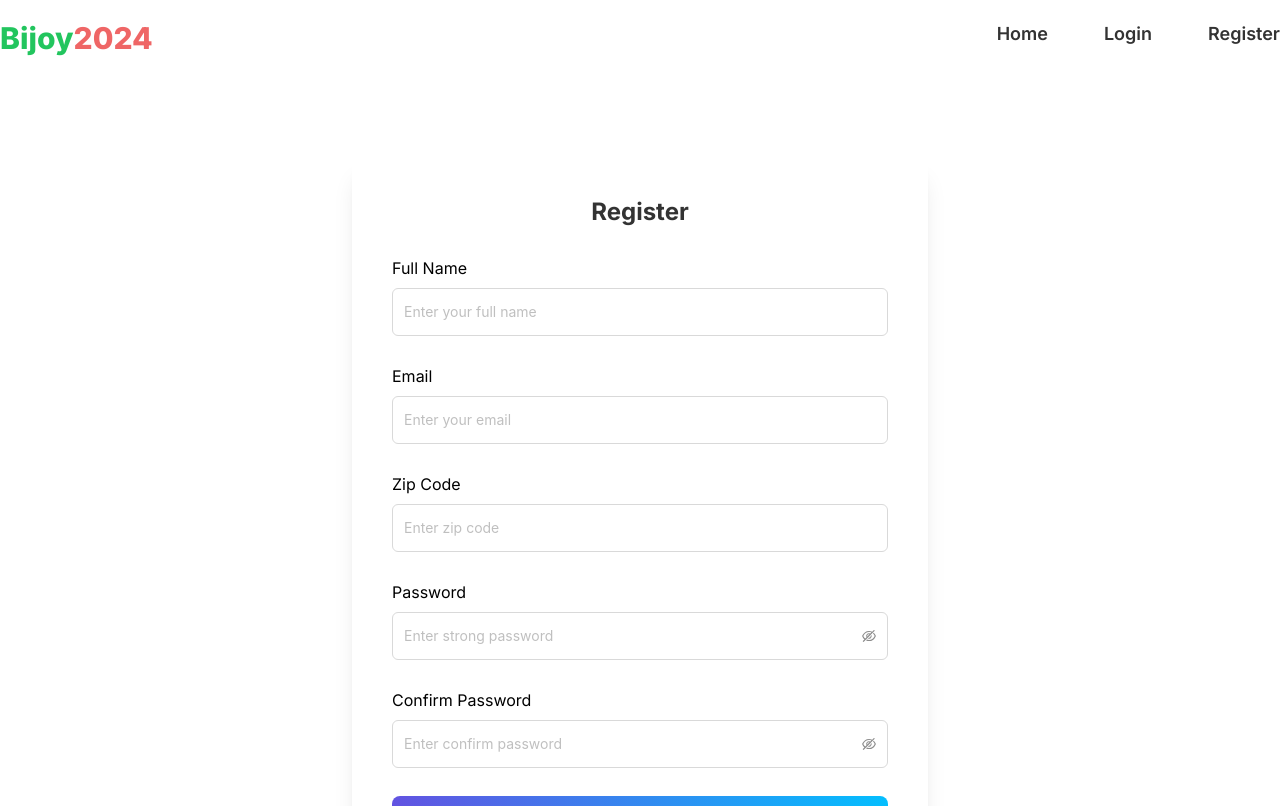
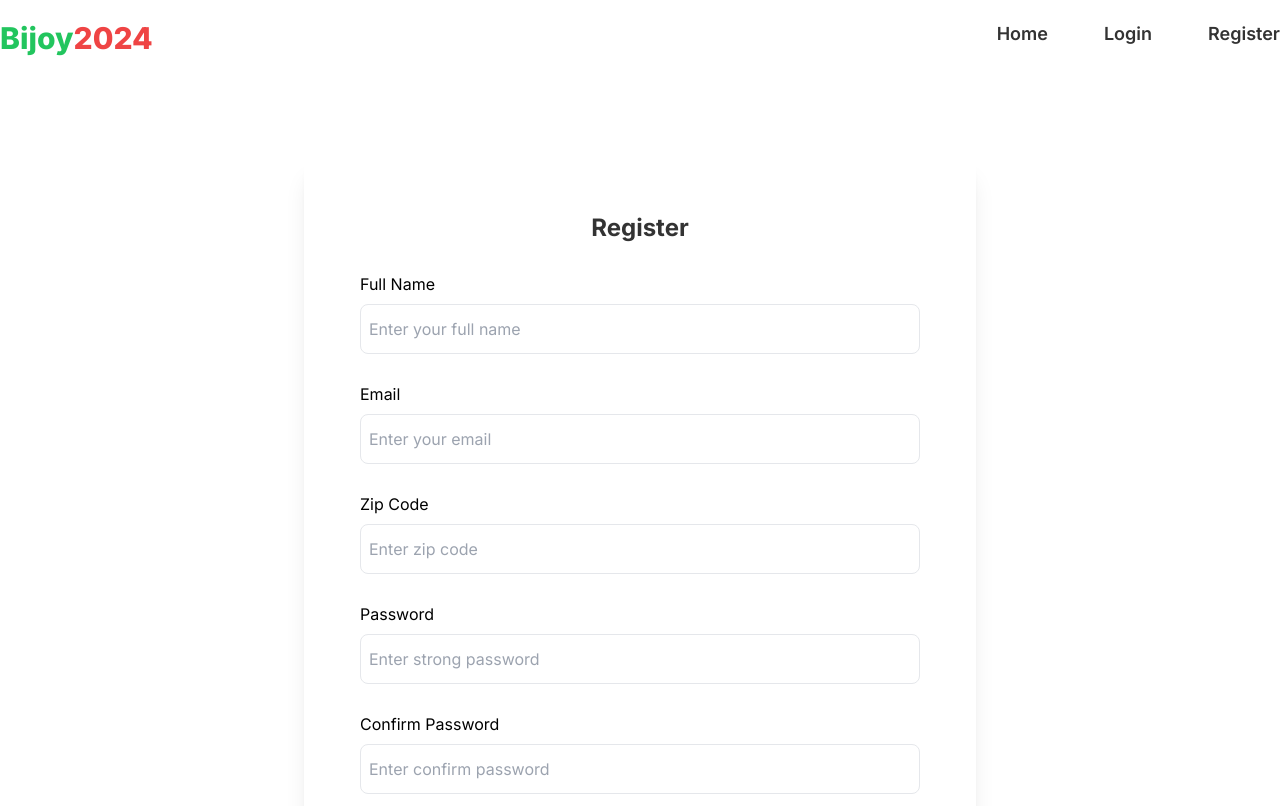
Before and after one commit to hossainarif37/bijoy2024, a Next.js app: page /register in a window 1280 px wide. Shown: the top 806 px of the page. Built offline with nearby package versions, Linux system fonts and the light colour scheme.

Commit message:
feat(Register): Implement form validation with error handling and Removed Ant Design form fields

```diff
--- a/package.json
+++ b/package.json
@@ -12,7 +12,8 @@
     "antd": "^5.20.2",
     "next": "14.2.5",
     "react": "^18",
-    "react-dom": "^18"
+    "react-dom": "^18",
+    "react-hook-form": "^7.52.2"
   },
   "devDependencies": {
     "@iconify/react": "^5.0.2",
--- a/src/app/(auth)/login/component/Login.tsx
+++ b/src/app/(auth)/login/component/Login.tsx
@@ -19,7 +19,6 @@ const Login = () => {
                 <div className="form-control">
                     <label htmlFor="email">Email</label>
                     <Input placeholder="Enter your email" id="email" className="input" />
-
                 </div>
 
                 {/* Password */}
--- a/src/app/(auth)/register/component/Register.tsx
+++ b/src/app/(auth)/register/component/Register.tsx
@@ -1,65 +1,80 @@
 "use client"
 
-import { Input } from "antd";
 import Image from "next/image";
 import Link from "next/link";
 import { useState } from "react";
+import { useForm } from "react-hook-form";
+
+type TInput = {
+    fullName: string;
+    email: string;
+    zipCode: number;
+    password: string;
+    confirmPassword: string;
+}
 
 const Register = () => {
-    const [passwordVisible, setPasswordVisible] = useState(false);
-    const [confirmPasswordVisible, setConfirmPasswordVisible] = useState(false);
+    const { register, handleSubmit, watch, formState: { errors } } = useForm<TInput>();
+    const [confirmPassError, setConfirmPassError] = useState('');
+    const handleRegister = (data: TInput) => {
+        if (data.confirmPassword !== data.password) {
+            setConfirmPassError('Confirm Password is not matched!');
+            return;
+        }
+
+        setConfirmPassError('');
+
+        console.log(data);
+    }
+    console.log(errors);
+
 
     return (
-        <form className="form md:max-w-xl">
+        <form onSubmit={handleSubmit(handleRegister)} className="form md:max-w-2xl">
             <h1 className="form-title">Register</h1>
 
             <div className="flex flex-col gap-y-7">
                 <div className="form-control">
                     <label htmlFor="full-name">Full Name</label>
-                    <Input placeholder="Enter your full name" id="full-name" className="input" />
+                    <input {...register('fullName', {required: 'Full Name is required'})} type="text" placeholder="Enter your full name" id="full-name" className="input" />
+
+                    {errors.fullName?.message && <p className="error">{errors.fullName.message}</p>}
                 </div>
 
-                {/* Email */}
                 <div className="form-control">
                     <label htmlFor="email">Email</label>
-                    <Input placeholder="Enter your email" id="email" className="input" />
+                    <input {...register('email', { required: 'Email is required' })} type="email" placeholder="Enter your email" id="email" className="input" />
+
+                    {errors.email?.message && <p className="error">{errors.email.message}</p>}
                 </div>
 
                 <div className="form-control">
                     <label htmlFor="zip-code">Zip Code</label>
-                    <Input type="number" placeholder="Enter zip code" id="zip-code" className="input" />
+                    <input {...register('zipCode', { required: 'Zip Code is required' })} type="number" placeholder="Enter zip code" id="zip-code" className="input" />
+
+                    {errors.zipCode?.message && <p className="error">{errors.zipCode.message}</p>}
                 </div>
 
-                {/* Password */}
                 <div className="form-control">
                     <label htmlFor="password">Password</label>
-                    <Input.Password
-                        className="input"
-                        placeholder="Enter strong password"
-                        visibilityToggle={{
-                            visible: passwordVisible,
-                            onVisibleChange: setPasswordVisible,
-                        }}
-                    />
+                    <input {...register('password', {required: 'Password is required', minLength: {value:8, message:'Minimum length 8 characters'}})} type="password" className="input" placeholder="Enter strong password" id="password"/>
+
+                    {errors.password?.message && <p className="error">{errors.password.message}</p>}
                 </div>
 
                 <div className="form-control">
                     <label htmlFor="password">Confirm Password</label>
-                    <Input.Password
-                        className="input"
-                        placeholder="Enter confirm password"
-                        visibilityToggle={{
-                            visible: confirmPasswordVisible,
-                            onVisibleChange: setConfirmPasswordVisible,
-                        }}
-                    />
+                    <input {...register('confirmPassword', {required: 'Confirm Password is required'})} type="password" className="input" placeholder="Enter confirm password" id="password"/>
+
+                    {errors.confirmPassword?.message && <p className="error">{errors.confirmPassword.message}</p>}
+                    {confirmPassError && <p className="error">{ confirmPassError}</p>}
                 </div>
 
                 {/* Submit Button */}
                 <div className="flex flex-col">
                     <button type="submit" className="btn btn-primary">Register</button>
 
-                    <p className="flex justify-end gap-x-2 mt-3">
+                    <p className="flex justify-center gap-x-2 mt-3">
                         <span>Already have an account?</span> <Link href={'/login'} className="underline text-blue-600">Login</Link>
                     </p>
                 </div>
--- a/src/app/globals.css
+++ b/src/app/globals.css
@@ -4,7 +4,7 @@
 
 @layer components{
     .form{
-        @apply md:shadow-xl w-full mx-auto rounded-xl p-10 my-20
+        @apply md:shadow-xl w-full mx-auto rounded-xl p-14 my-20
     }
 
     .form-control{
@@ -12,7 +12,7 @@
     }
 
     .input{
-        @apply py-3
+        @apply py-3 outline-none px-2 border rounded-lg
     }
 
     .form-title{
@@ -29,6 +29,10 @@
 
     .gradient{
         @apply bg-gradient-to-r from-secondary to-primary
+    }
+
+    .error{
+        @apply text-error text-sm mt-1
     }
 }
 
--- a/src/app/layout.tsx
+++ b/src/app/layout.tsx
@@ -1,7 +1,7 @@
 import type { Metadata } from "next";
 import { Inter } from "next/font/google";
 import "./globals.css";
-import Navbar from "@/shared/Navbar/Navbar";
+import Navbar from "@/components/shared/Navbar/Navbar";
 
 const inter = Inter({ subsets: ["latin"] });
 
--- a/tailwind.config.ts
+++ b/tailwind.config.ts
@@ -13,7 +13,7 @@ module.exports = {
         'secondary': '#6253e1',
         'success': '#22c55e',
         'warning': '#f59e0b',
-        'error': '#ef6666',
+        'error': '#ef4444',
         'black-50': '#222222',
         'black-100': '#333333',
         'white-50': '#f2f2f2',
```
Also changed, not shown: src/components/shared/Navbar/Navbar.tsx (renamed from src/shared/Navbar/Navbar.tsx), 1 other file (tests, documents, lock files or other folders).
